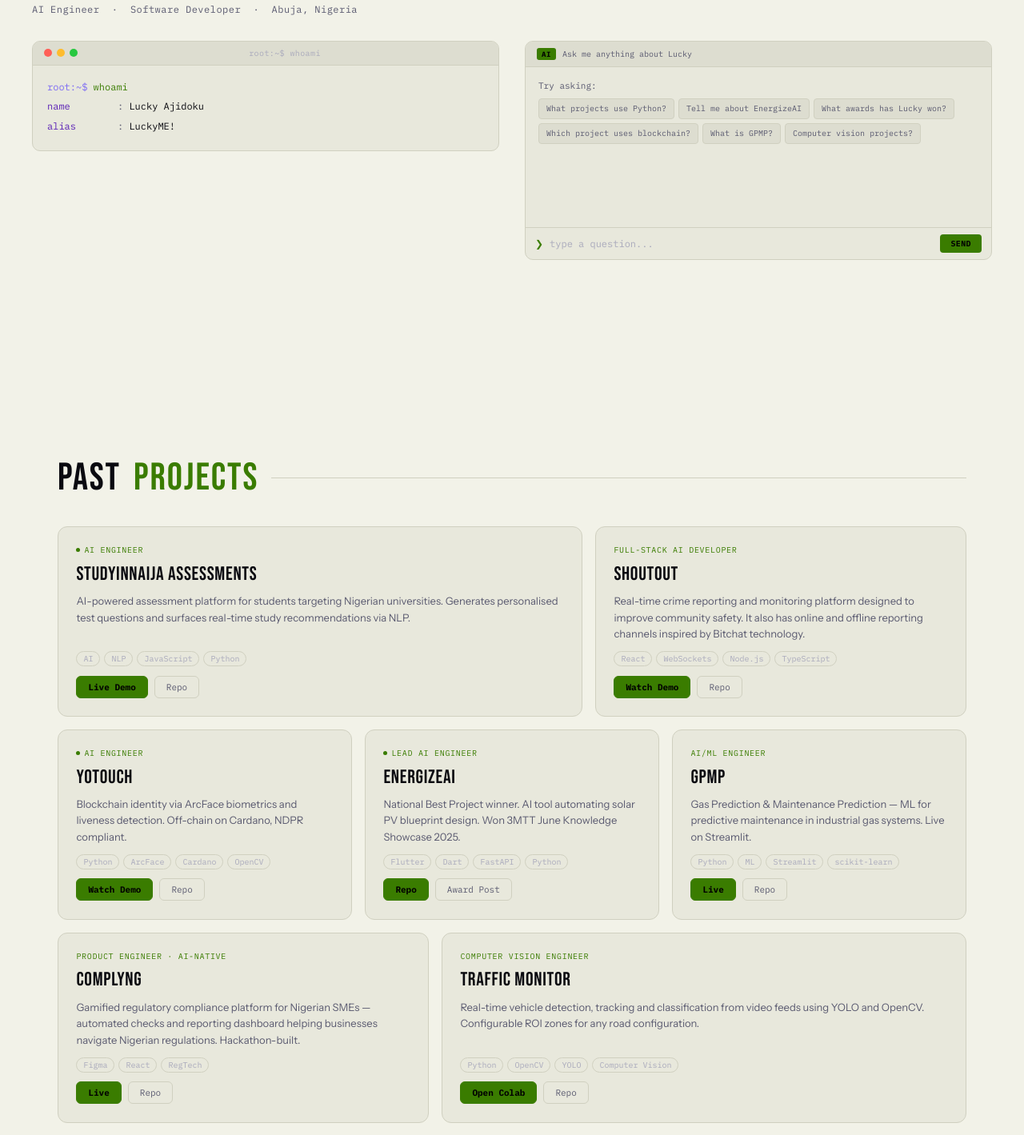
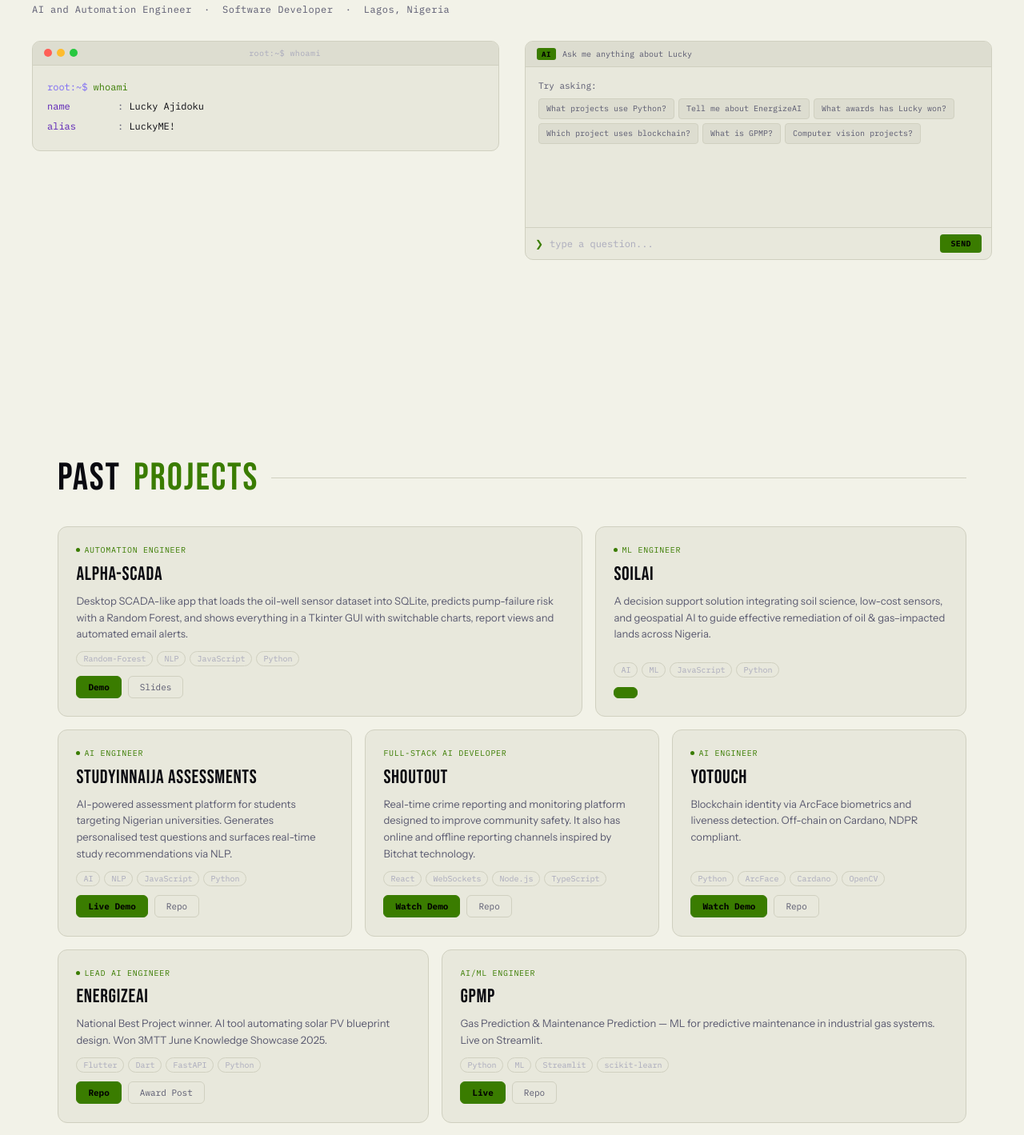
Before and after one commit to Luckingz/lucky-portfolio, a website built with Vite: page index.html in a window 1280 px wide. Shown: the part 279-1698 px from the top of the page at 80% size. Built offline with nearby package versions, Linux system fonts and the light colour scheme.

Commit message:
new projects updated

```diff
--- a/index.html
+++ b/index.html
@@ -4,7 +4,7 @@
 <meta charset="UTF-8"/>
 <meta name="viewport" content="width=device-width,initial-scale=1"/>
 <title>Lucky ME! - AI Engineer & Software Developer</title>
-<meta name="description" content="Lucky Ajidoku - AI Engineer & Software Developer. Award-winning builder of AI systems, biometric recognition, and energy solutions. Abuja, Nigeria."/>
+<meta name="description" content="Lucky Ajidoku - AI and Automation Engineer & Software Developer. Award-winning builder of AI systems, biometric recognition, and energy solutions. Abuja, Nigeria."/>
 <meta property="og:title" content="Lucky ME! - Lucky Ajidoku"/>
 <meta property="og:description" content="AI Engineer & Software Developer. National Best Project winner. Abuja, Nigeria."/>
 <meta name="theme-color" content="#06060a"/>
@@ -68,7 +68,7 @@
       I'm <em><span id="nmTxt"></span></em>
     </div>
     <p class="hero-sub" id="hs" style="opacity:0">
-      AI Engineer &nbsp;&middot;&nbsp; Software Developer &nbsp;&middot;&nbsp; Abuja, Nigeria
+      AI and Automation Engineer &nbsp;&middot;&nbsp; Software Developer &nbsp;&middot;&nbsp; Lagos, Nigeria
     </p>
 
     <div class="hero-grid" id="heroGrid" style="opacity:0">
@@ -121,48 +121,62 @@
   <div class="mode-c on" id="feContent">
     <div class="fe-grid">
       <div class="fc c1">
+        <div class="fc-role"><span class="fdot"></span>Automation Engineer</div>
+        <div class="fc-title">Alpha-SCADA</div>
+        <div class="fc-desc">Desktop SCADA-like app that loads the oil-well sensor dataset into SQLite, predicts pump-failure risk with a Random Forest, and shows everything in a Tkinter GUI with switchable charts, report views and automated email alerts.</div>
+        <div class="fc-tags"><span class="fc-tag">Random-Forest</span><span class="fc-tag">NLP</span><span class="fc-tag">JavaScript</span><span class="fc-tag">Python</span></div>
+        <div class="fc-links"><a href="https://drive.google.com/file/d/187km7-qDhIJryKHekW2kpatkO8v_vl1Y/view?usp=sharing" target="_blank" class="fc-lnk p">Demo</a><a href="https://1drv.ms/p/c/973175BBDFD1032A/IQCF6qJyFvfKT5Im01HD4xQ1AdyOHCcum0CMcyNbfjcUlrU" target="_blank" class="fc-lnk">Slides</a></div>
+      </div>
+      <div class="fc c2">
+        <div class="fc-role"><span class="fdot"></span>ML Engineer</div>
+        <div class="fc-title">SoilAI</div>
+        <div class="fc-desc">A decision support solution integrating soil science, low-cost sensors, and geospatial AI to guide effective remediation of oil & gas–impacted lands across Nigeria.</div>
+        <div class="fc-tags"><span class="fc-tag">AI</span><span class="fc-tag">ML</span><span class="fc-tag">JavaScript</span><span class="fc-tag">Python</span></div>
+        <div class="fc-links"><a href="https://soilai-platform.vercel.app" target="_blank" class="fc-lnk p"></a></div>
+      </div>
+      <div class="fc c3">
         <div class="fc-role"><span class="fdot"></span>AI Engineer</div>
         <div class="fc-title">StudyinNaija Assessments</div>
         <div class="fc-desc">AI-powered assessment platform for students targeting Nigerian universities. Generates personalised test questions and surfaces real-time study recommendations via NLP.</div>
         <div class="fc-tags"><span class="fc-tag">AI</span><span class="fc-tag">NLP</span><span class="fc-tag">JavaScript</span><span class="fc-tag">Python</span></div>
         <div class="fc-links"><a href="https://www.studyinnaija.com/p/ai-powered-assessments.html" target="_blank" class="fc-lnk p">Live Demo</a><a href="https://github.com/Luckingz/studyinnaija-assessments" target="_blank" class="fc-lnk">Repo</a></div>
       </div>
-      <div class="fc c2">
+      <div class="fc c4">
         <div class="fc-role">Full-Stack AI Developer</div>
         <div class="fc-title">ShoutOUT</div>
         <div class="fc-desc">Real-time crime reporting and monitoring platform designed to improve community safety. It also has online and offline reporting channels inspired by Bitchat technology.</div>
         <div class="fc-tags"><span class="fc-tag">React</span><span class="fc-tag">WebSockets</span><span class="fc-tag">Node.js</span><span class="fc-tag">TypeScript</span></div>
         <div class="fc-links"><a href="https://drive.google.com/file/d/11ml1Adk82T6Mfhft71qBAcXkR-RQvVhy/view" target="_blank" class="fc-lnk p">Watch Demo</a><a href="https://github.com/Luckingz/shoutOUT" target="_blank" class="fc-lnk">Repo</a></div>
       </div>
-      <div class="fc c3">
+      <div class="fc c5">
         <div class="fc-role"><span class="fdot"></span>AI Engineer</div>
         <div class="fc-title">YoTouch</div>
         <div class="fc-desc">Blockchain identity via ArcFace biometrics and liveness detection. Off-chain on Cardano, NDPR compliant.</div>
         <div class="fc-tags"><span class="fc-tag">Python</span><span class="fc-tag">ArcFace</span><span class="fc-tag">Cardano</span><span class="fc-tag">OpenCV</span></div>
         <div class="fc-links"><a href="https://drive.google.com/file/d/1TKfnWxra9Zv66PtesuVLK8JP9LtVcjm7/view" target="_blank" class="fc-lnk p">Watch Demo</a><a href="https://github.com/Luckingz/yotouch" target="_blank" class="fc-lnk">Repo</a></div>
       </div>
-      <div class="fc c4">
+      <div class="fc c6">
         <div class="fc-role"><span class="fdot"></span>Lead AI Engineer</div>
         <div class="fc-title">EnergizeAI</div>
         <div class="fc-desc">National Best Project winner. AI tool automating solar PV blueprint design. Won 3MTT June Knowledge Showcase 2025.</div>
         <div class="fc-tags"><span class="fc-tag">Flutter</span><span class="fc-tag">Dart</span><span class="fc-tag">FastAPI</span><span class="fc-tag">Python</span></div>
         <div class="fc-links"><a href="https://github.com/Luckingz/energize-ai" target="_blank" class="fc-lnk p">Repo</a><a href="https://www.linkedin.com/posts/lucky-ajidoku_energizeai-energizeai-3mttlearningcommunity-activity-7336376892599459840-Yi3a" target="_blank" class="fc-lnk">Award Post</a></div>
       </div>
-      <div class="fc c5">
+      <div class="fc c7">
         <div class="fc-role">AI/ML Engineer</div>
         <div class="fc-title">GPMP</div>
         <div class="fc-desc">Gas Prediction &amp; Maintenance Prediction &mdash; ML for predictive maintenance in industrial gas systems. Live on Streamlit.</div>
         <div class="fc-tags"><span class="fc-tag">Python</span><span class="fc-tag">ML</span><span class="fc-tag">Streamlit</span><span class="fc-tag">scikit-learn</span></div>
         <div class="fc-links"><a href="https://gas-prediction-maintenance-3peuwgeird5tyhv5rpswej.streamlit.app/" target="_blank" class="fc-lnk p">Live</a><a href="https://github.com/Luckingz/gas-prediction-maintenance" target="_blank" class="fc-lnk">Repo</a></div>
       </div>
-      <div class="fc c6">
+      <div class="fc c8">
         <div class="fc-role">Product Engineer &middot; AI-Native</div>
         <div class="fc-title">ComplyNG</div>
         <div class="fc-desc">Gamified regulatory compliance platform for Nigerian SMEs &mdash; automated checks and reporting dashboard helping businesses navigate Nigerian regulations. Hackathon-built.</div>
         <div class="fc-tags"><span class="fc-tag">Figma</span><span class="fc-tag">React</span><span class="fc-tag">RegTech</span></div>
         <div class="fc-links"><a href="https://chute-stack-74315615.figma.site/" target="_blank" class="fc-lnk p">Live</a><a href="https://github.com/olayinkaojo/hackaton" target="_blank" class="fc-lnk">Repo</a></div>
       </div>
-      <div class="fc c7">
+      <div class="fc c9">
         <div class="fc-role">Computer Vision Engineer</div>
         <div class="fc-title">Traffic Monitor</div>
         <div class="fc-desc">Real-time vehicle detection, tracking and classification from video feeds using YOLO and OpenCV. Configurable ROI zones for any road configuration.</div>
--- a/src/components/ai-terminal.js
+++ b/src/components/ai-terminal.js
@@ -7,10 +7,11 @@ const PREFILLED = {
   python:
 `Python is Lucky's most-used language. Here are some projects that run on it:
 
-  1. EnergizeAI     — FastAPI backend for the solar PV AI tool
-  2. GPMP           — scikit-learn ML pipeline for gas maintenance
-  3. YoTouch        — ArcFace + OpenCV biometric engine
-  4. StudyinNaija   — NLP question generation engine
+  1. Alpha-SCADA    — Tkinter desktop app with SCADA-like interface for oil well inspection
+  2. EnergizeAI     — FastAPI backend for the solar PV AI tool
+  3. GPMP           — scikit-learn ML pipeline for gas maintenance
+  4. YoTouch        — ArcFace + OpenCV biometric engine
+  5. StudyinNaija   — NLP question generation engine
   6. TrafficMonitor — YOLO + OpenCV vehicle detection
 
 Python handles all heavy AI/ML workloads across the stack.`,
@@ -40,6 +41,8 @@ Showcase 2025, competing against projects from across Nigeria.`,
   Project: GPMP
 
 Certifications:
+  - Universal AI Certification — MIT Open Learning, US
+  - BeingCert Certified Python Developer (BCPD) — BeingCert, US
   - AI & Machine Learning — 3MTT / NITDA
   - Project Management   — Skill Development Council, Canada
   - Train-The-Trainer    — DSN x Microsoft
--- a/src/data/projects-data.js
+++ b/src/data/projects-data.js
@@ -1,5 +1,6 @@
 // src/data/projects-data.js — ADD NEW PROJECTS HERE
 window.PROJECTS = [
+  { id:'alphascada',   title:'Alpha-SCADA',              role:'Automation Engineer', desc:'Tkinter desktop app with AI capabilities of notifying technical personnel on the maintenance status of 5 oil wells.', tags:['AI','ML','JavaScript','Python'], slides:'https://1drv.ms/p/c/973175BBDFD1032A/IQCF6qJyFvfKT5Im01HD4xQ1AdyOHCcum0CMcyNbfjcUlrU', drive:'187km7-qDhIJryKHekW2kpatkO8v_vl1Y' },
   { id:'studyinnaija', title:'StudyinNaija Assessments', role:'Full-Stack AI Engineer', desc:'AI-powered assessment platform for Nigerian university students. Generates personalised test questions and surfaces real-time study recommendations via NLP.', tags:['AI','NLP','JavaScript','Python'], repo:'https://github.com/Luckingz/studyinnaija-assessments', live:'https://www.studyinnaija.com/p/ai-powered-assessments.html', drive:null },
   { id:'shoutout',     title:'ShoutOUT',                 role:'Full-Stack Developer',    desc:'Real-time crime reporting and monitoring platform designed to improve community safety. It also has online and offline reporting channels inspired by Bitchat technology', tags:['React','WebSockets','Node.js','TypeScript'], repo:'https://github.com/Luckingz/shoutOUT', live:null, drive:'11ml1Adk82T6Mfhft71qBAcXkR-RQvVhy' },
   { id:'yotouch',      title:'YoTouch',                  role:'AI Engineer',             desc:'Blockchain identity verification via ArcFace facial recognition and liveness detection. Off-chain on Cardano, NDPR compliant.', tags:['Python','ArcFace','OpenCV','Cardano','PostgreSQL'], repo:'https://github.com/Luckingz/yotouch', live:null, drive:'1TKfnWxra9Zv66PtesuVLK8JP9LtVcjm7' },
@@ -12,8 +13,10 @@ window.PROJECTS = [
 
 window.PERSONAL = {
   name:'Lucky Ajidoku', alias:'LuckyME!',
-  title:'AI Engineer · Software Developer', location:'Abuja, Nigeria',
+  title:'AI, ML and Automation Engineer · Software Developer', location:'Lagos, Nigeria',
   education:'B.Eng. Computer Engineering, Bayero University Kano (BUK), 2024',
+  professional_certification: 'BeingCert Certified Python Developer (BCPD)',
+  other_certification: 'Universal AI Certification - MIT Open Learning',
   github:'https://github.com/Luckingz',
   linkedin:'https://www.linkedin.com/in/lucky-ajidoku/',
   cv:'https://luckyajidoku.cv/',
```
